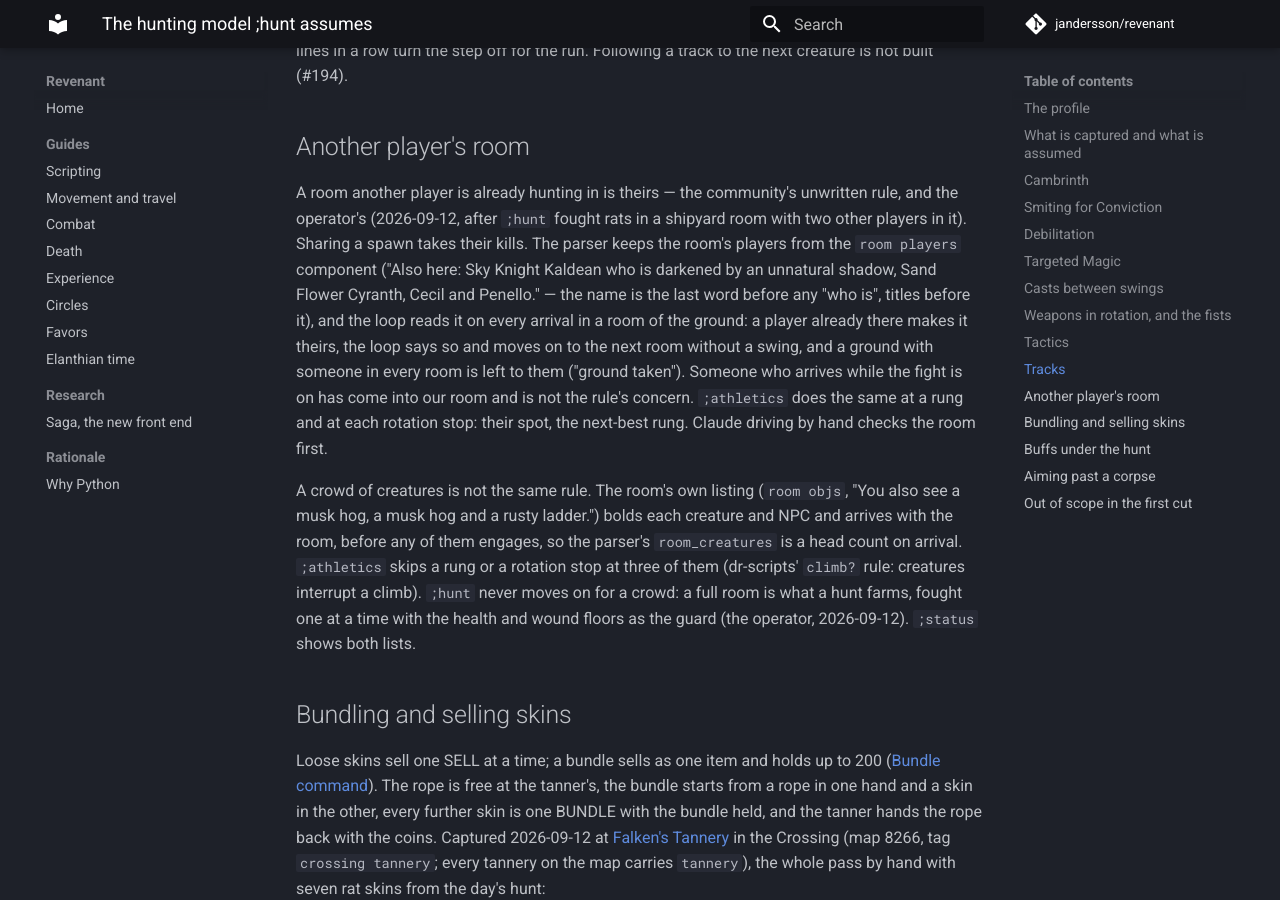
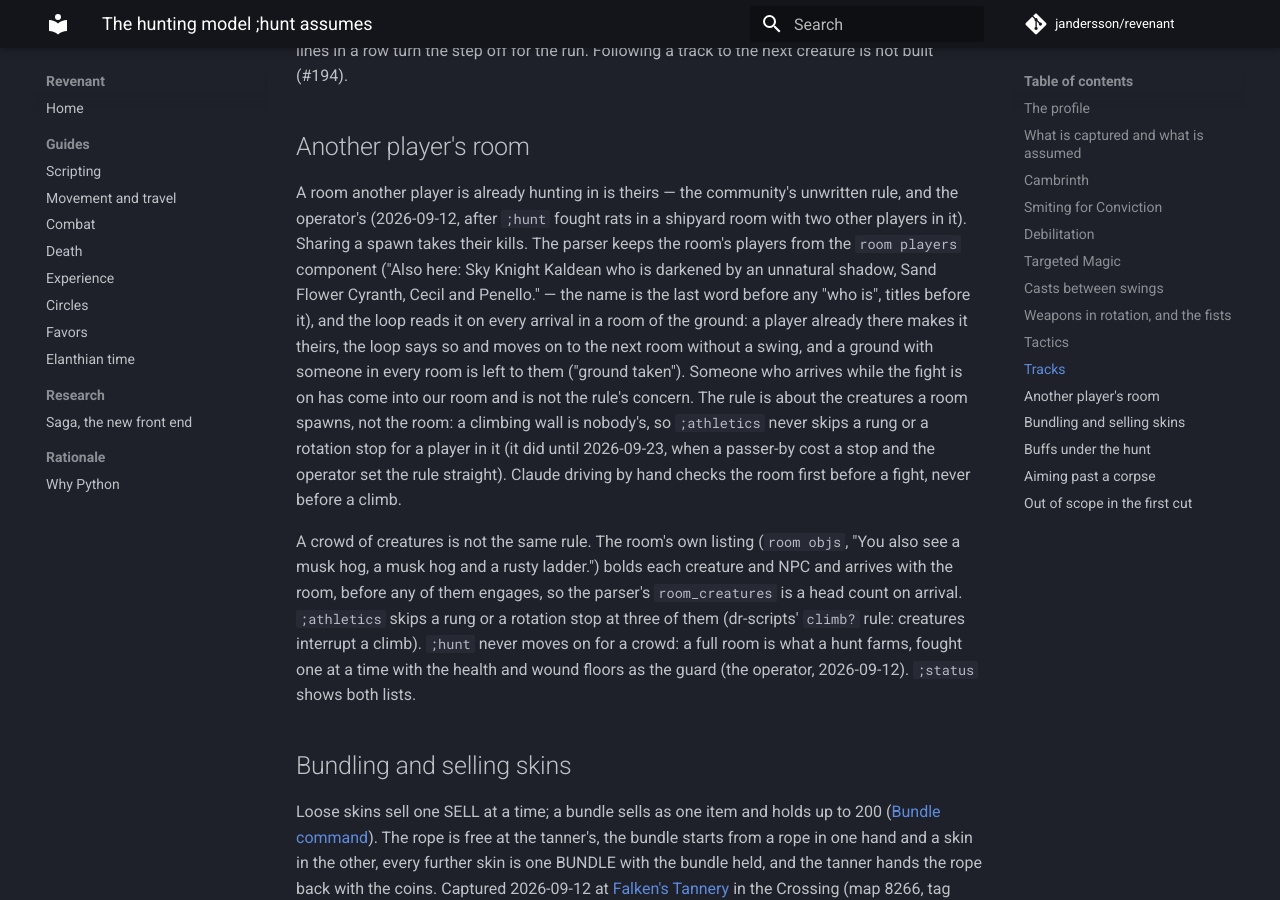
Before and after one commit to jandersson/revenant, an MkDocs documentation site: the page built from docs/hunting.md, in a window 1280 px wide and 900 px high, scrolled down 11755 px. Built offline with MkDocs 1.6.1 and Material for MkDocs 9.7.7, drawn with Linux system fonts in a browser that asks for light colours; comment, search, counter and statistics services are not loaded.

Commit message:
fix(athletics): a player in the room is no reason to skip a climb — the "their room" rule is the hunt's
"Athlya at this stop — theirs, skipping it" cost a rotation stop on
2026-09-23 for a passer-by. The operator: players don't own athletics
training spots; the rule is about the creatures a hunting room spawns
— camping another player's room and taking its kills is the rudeness,
a climbing wall is nobody's.

`taken_by` keeps only the crowd (three or more creatures listed, a
climb gets interrupted); the players list is no longer read by
;athletics at a rung or a stop. CLAUDE.md and hunting.md state the
rule as the hunt's alone.

Co-Authored-By: Claude Fable 5.1 <noreply@anthropic.com>

```diff
--- a/docs/hunting.md
+++ b/docs/hunting.md
@@ -466,9 +466,12 @@ of the ground: a player already there makes it theirs, the loop says
 so and moves on to the next room without a swing, and a ground with
 someone in every room is left to them ("ground taken"). Someone who
 arrives while the fight is on has come into our room and is not the
-rule's concern. `;athletics` does the same at a rung and at each
-rotation stop: their spot, the next-best rung. Claude driving by hand
-checks the room first.
+rule's concern. The rule is about the creatures a room spawns, not
+the room: a climbing wall is nobody's, so `;athletics` never skips a
+rung or a rotation stop for a player in it (it did until 2026-09-23,
+when a passer-by cost a stop and the operator set the rule straight).
+Claude driving by hand checks the room first before a fight, never
+before a climb.
 
 A crowd of creatures is not the same rule. The room's own listing
 (`room objs`, "You also see a musk hog, a musk hog and a rusty
```
Also changed, not shown: .claude/CLAUDE.md (+10 -7 lines), 2 other files.
